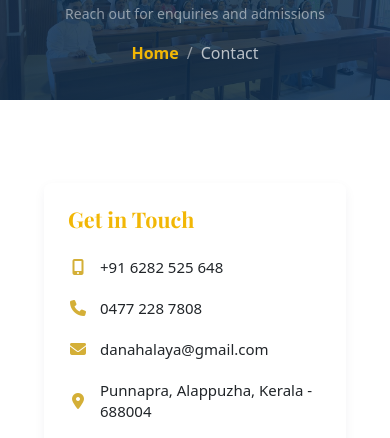
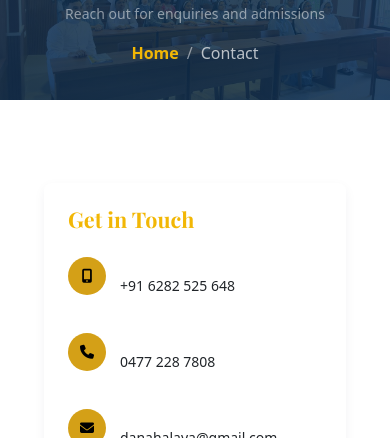
Before and after one commit to Akshayck-dev/denahalayapunnapra, a plain HTML site: page contact-us.html in a window 390 px wide. Shown: the part 236-674 px from the top of the page. Drawn offline with nearby package versions, Linux system fonts and the light colour scheme; some packages are replaced by stand-ins of ours; a script that the page names is missing.

Commit message:
Implement 🚀 UPDATED contact structure with 42px icons and hover effects

```diff
--- a/assets/css/main.css
+++ b/assets/css/main.css
@@ -3181,51 +3181,74 @@ body.modal-open-active {
     }
 }
 
-/* --- Professional Contact Section (Clean Alignment Fix) --- */
-.contact-info-premium {
+/* --- 🚀 UPDATED CSS (Important Alignment Fix) --- */
+.contact-list {
   display: flex;
   flex-direction: column;
-  gap: 10px; /* Vertical gap between items */
-}
-
-.contact-item {
+  gap: 18px;
+}
+
+.contact-row {
+  display: flex;
+  align-items: center; /* 🔥 MAIN FIX */
+  gap: 14px;
+  transition: 0.3s ease;
+  text-decoration: none !important;
+  color: inherit;
+}
+
+.contact-row:hover {
+  transform: translateX(6px);
+}
+
+.contact-row .icon {
+  width: 42px;
+  height: 42px;
+  min-width: 42px;
+  border-radius: 50%;
+  background: #d4a017;
   display: flex;
   align-items: center;
-  gap: 12px;
-  margin-bottom: 10px;
-  transition: 0.3s;
-  color: inherit;
-}
-
-.contact-item:hover {
-  transform: translateX(3px);
-}
-
-.contact-item i {
-  min-width: 20px;
-  text-align: center;
+  justify-content: center;
   font-size: 16px;
-  color: #d4af37; /* Maintain gold accent for icons */
-  flex-shrink: 0;
-}
-
-.contact-item a,
-.contact-item span {
+  color: #000;
+  transition: 0.3s ease;
+}
+
+.contact-row i {
+  display: flex;
+  align-items: center;
+  justify-content: center;
+}
+
+.contact-row a,
+.contact-row span {
+  color: #fff;
+  font-size: 15px;
+  line-height: 1.5;
+  margin: 0;
   text-decoration: none !important;
-  color: inherit !important;
   font-weight: 500;
-  line-height: 1.4;
-  word-break: break-word;
-  font-size: 15px;
-}
-
-.contact-item a:hover {
-  color: #d4af37 !important;
-}
-
-/* Ensure single row on mobile too */
+  color: inherit !important; /* Allow footer/section to specify base color */
+}
+
+.contact-row a:hover {
+  color: #d4a017 !important;
+}
+
+/* spacing fix for sections containing contact info */
+.contact-section {
+  padding-bottom: 40px;
+}
+
 @media (max-width: 768px) {
-  .contact-item {
+  .contact-row a, .contact-row span {
+    font-size: 14px;
+  }
+  .contact-row .icon {
+    width: 38px;
+    height: 38px;
+    min-width: 38px;
     font-size: 14px;
   }
 }
--- a/contact-us.html
+++ b/contact-us.html
@@ -36,30 +36,30 @@
                         <div class="card-modern">
                             <h4 class="display-font text-gold mb-4">Get in Touch</h4>
 
-                            <div class="contact-info-premium">
-                                <div class="contact-item">
-                                    <i class="fas fa-mobile-alt"></i>
-                                    <a href="tel:+916282525648">+91 6282 525 648</a>
+                            <div class="contact-list">
+                                <div class="contact-row">
+                                    <div class="icon"><i class="fas fa-mobile-alt"></i></div>
+                                    <a href="tel:+916282525648" class="text-navy">+91 6282 525 648</a>
                                 </div>
 
-                                <div class="contact-item">
-                                    <i class="fas fa-phone"></i>
-                                    <a href="tel:04772287808">0477 228 7808</a>
+                                <div class="contact-row">
+                                    <div class="icon"><i class="fas fa-phone"></i></div>
+                                    <a href="tel:04772287808" class="text-navy">0477 228 7808</a>
                                 </div>
 
-                                <div class="contact-item">
-                                    <i class="fas fa-envelope"></i>
-                                    <a href="mailto:danahalaya@gmail.com">danahalaya@gmail.com</a>
+                                <div class="contact-row">
+                                    <div class="icon"><i class="fas fa-envelope"></i></div>
+                                    <a href="mailto:danahalaya@gmail.com" class="text-navy">danahalaya@gmail.com</a>
                                 </div>
 
-                                <div class="contact-item">
-                                    <i class="fas fa-map-marker-alt"></i>
-                                    <span>Punnapra, Alappuzha, Kerala - 688004</span>
+                                <div class="contact-row">
+                                    <div class="icon"><i class="fas fa-map-marker-alt"></i></div>
+                                    <span class="text-navy">Punnapra, Alappuzha, Kerala - 688004</span>
                                 </div>
 
-                                <div class="contact-item">
-                                    <i class="fab fa-whatsapp"></i>
-                                    <a href="https://wa.me/916282525648">Chat on WhatsApp</a>
+                                <div class="contact-row">
+                                    <div class="icon"><i class="fab fa-whatsapp"></i></div>
+                                    <a href="https://wa.me/916282525648" class="text-navy">Chat on WhatsApp</a>
                                 </div>
                             </div>
 
--- a/footer.html
+++ b/footer.html
@@ -51,31 +51,31 @@
             </div>
 
             <!-- Column 5: Contact -->
-            <div class="col-lg-3 footer-col">
+            <div class="col-lg-3 footer-col contact-section">
                 <h5>Contact</h5>
-                <div class="contact-info-premium mt-3">
-                    <div class="contact-item">
-                        <i class="fas fa-mobile-alt"></i>
+                <div class="contact-list mt-3">
+                    <div class="contact-row">
+                        <div class="icon"><i class="fas fa-mobile-alt"></i></div>
                         <a href="tel:+916282525648" class="text-white">+91 6282 525 648</a>
                     </div>
 
-                    <div class="contact-item">
-                        <i class="fas fa-phone"></i>
+                    <div class="contact-row">
+                        <div class="icon"><i class="fas fa-phone"></i></div>
                         <a href="tel:04772287808" class="text-white">0477 228 7808</a>
                     </div>
 
-                    <div class="contact-item">
-                        <i class="fas fa-envelope"></i>
+                    <div class="contact-row">
+                        <div class="icon"><i class="fas fa-envelope"></i></div>
                         <a href="mailto:danahalaya@gmail.com" class="text-white">danahalaya@gmail.com</a>
                     </div>
 
-                    <div class="contact-item">
-                        <i class="fas fa-map-marker-alt"></i>
+                    <div class="contact-row">
+                        <div class="icon"><i class="fas fa-map-marker-alt"></i></div>
                         <span class="text-white">Punnapra, Alappuzha, Kerala - 688004</span>
                     </div>
 
-                    <div class="contact-item">
-                        <i class="fab fa-whatsapp"></i>
+                    <div class="contact-row">
+                        <div class="icon"><i class="fab fa-whatsapp"></i></div>
                         <a href="https://wa.me/916282525648" class="text-white">Chat on WhatsApp</a>
                     </div>
                 </div>
```
